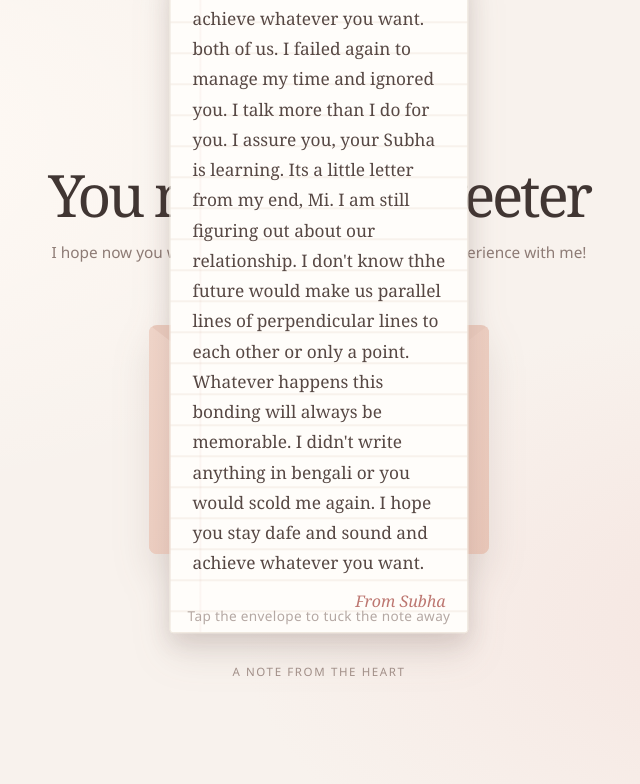
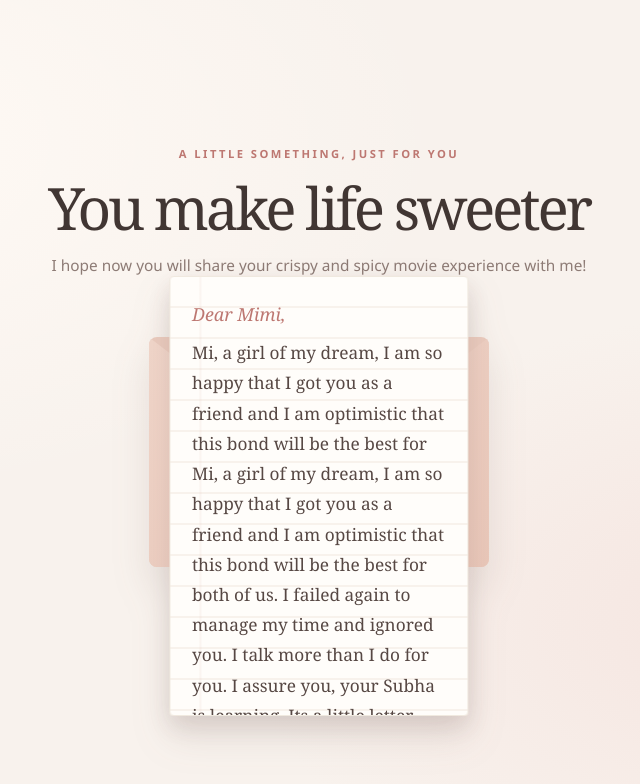
Before and after one commit to Subha0902f/Letter-Box, a website: page index.html in a window 1280 px wide. Both pictures are taken after a click on the button "Open the letter". Shown: the whole page, without its empty margins (321-961 px from the left). Drawn offline with nearby package versions, Linux system fonts and the light colour scheme.

Commit message:
changed CSS: opacity to display:none

```diff
--- a/index.html
+++ b/index.html
@@ -42,7 +42,7 @@
         min-height: 100svh;
         place-items: center;
         padding: 48px 22px 36px;
-        overflow: hidden;
+        overflow-x: clip;
       }
 
       .note {
@@ -216,10 +216,13 @@
         left: 50%;
         display: flex;
         width: 88%;
-        min-height: 232px;
+        min-height: min(232px, 55svh);
+        max-height: min(55svh, 34rem);
         padding: 25px 22px 20px;
         flex-direction: column;
         align-items: flex-start;
+        overflow-y: auto;
+        overscroll-behavior: contain;
         border: 1px solid #f0e9df;
         border-radius: 4px;
         background:
@@ -263,7 +266,7 @@
       .is-open .letter {
         z-index: 5;
         opacity: 1;
-        transform: translate(-50%, -86%) scale(1);
+        transform: translate(-50%, -40%) scale(1);
         transition-delay: 240ms;
       }
 
@@ -301,7 +304,7 @@
       }
 
       .is-open + .hint {
-        opacity: 0.65;
+        display: none;
       }
 
       .footer {
@@ -330,7 +333,6 @@
         }
 
         .letter {
-          min-height: 220px;
           padding: 22px 17px 18px;
         }
       }
```
